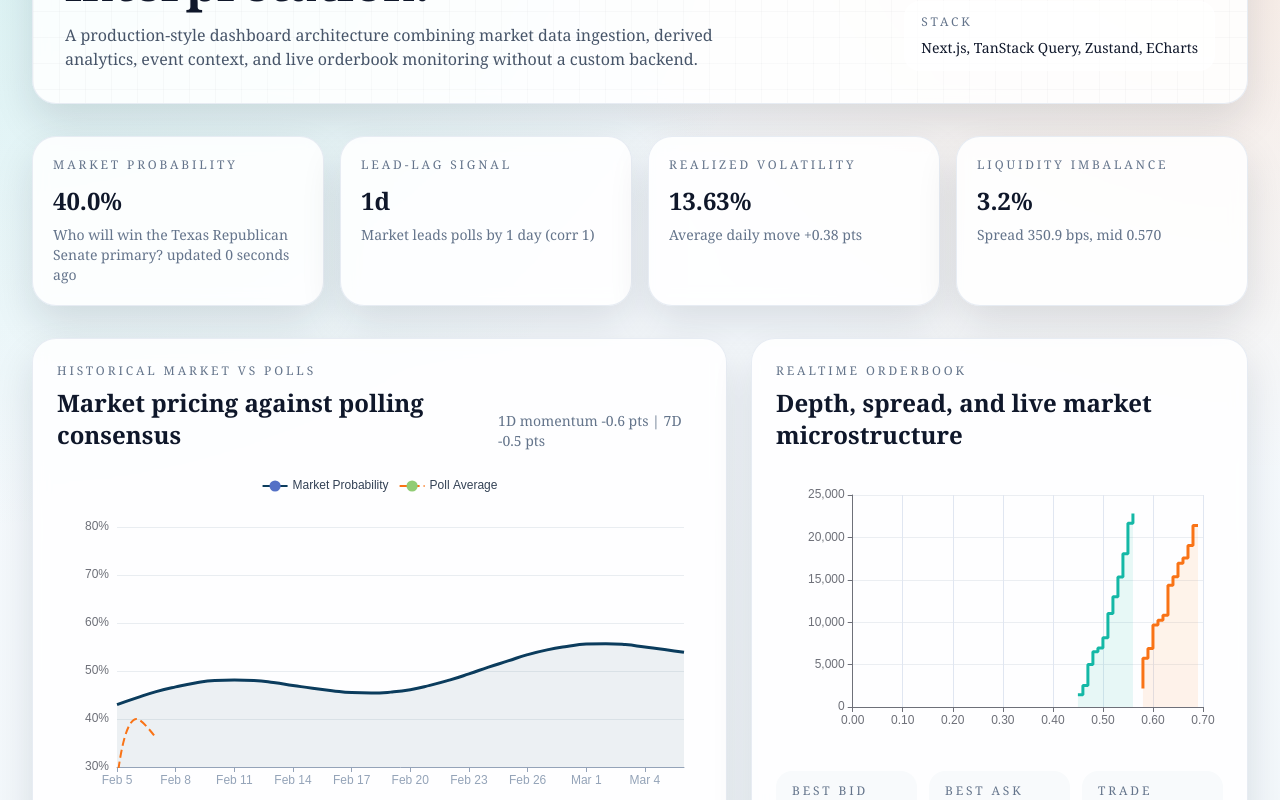
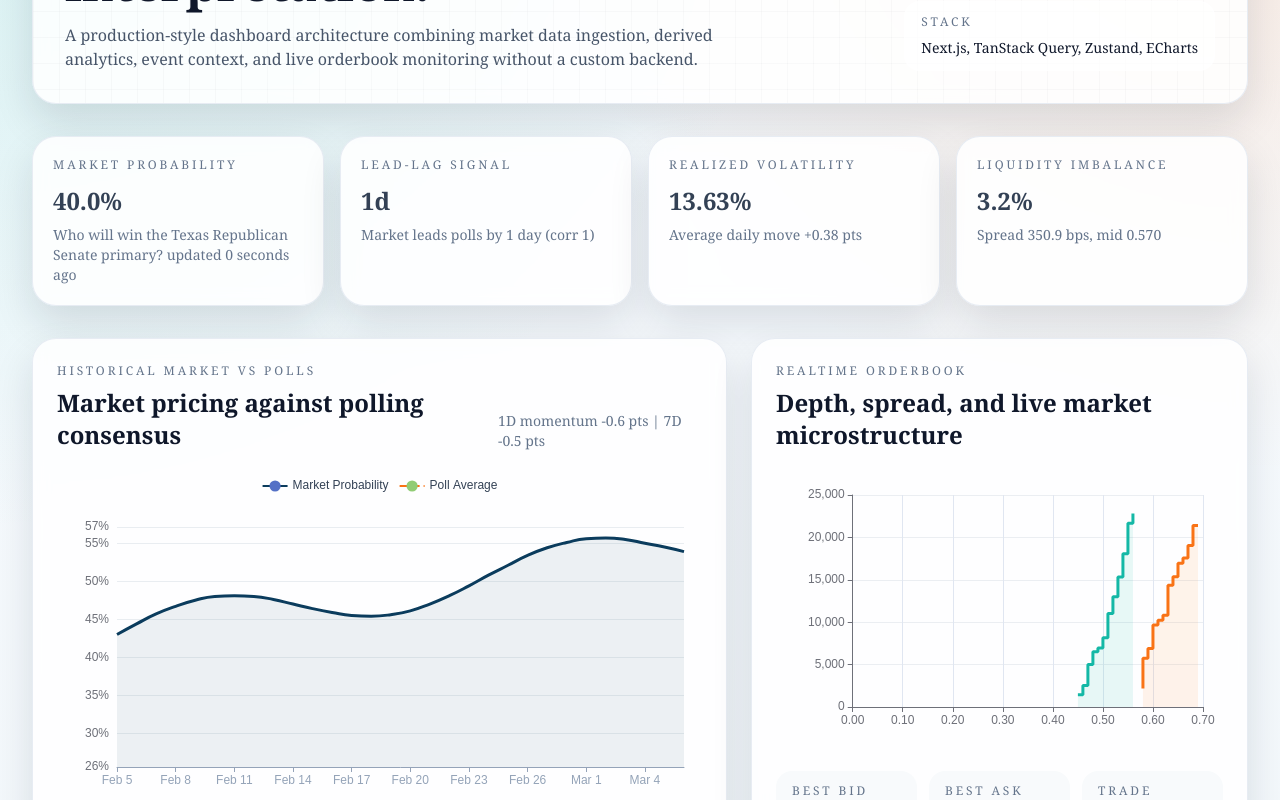
Before and after one commit to Kaiwen0418/Prediction-Market-Intelligence-Dashboard, a Next.js app: page / in a window 1280 px wide. Shown: the part 320-1120 px from the top of the page. Built offline with nearby package versions, Linux system fonts and the light colour scheme; no server answers.

Commit message:
feat: implement theme toggle functionality and enhance styling for light/dark modes

```diff
--- a/src/app/globals.css
+++ b/src/app/globals.css
@@ -4,6 +4,44 @@
 
 :root {
   color-scheme: light;
+  --app-bg:
+    radial-gradient(circle at top left, rgba(20, 184, 166, 0.18), transparent 30%),
+    radial-gradient(circle at top right, rgba(249, 115, 22, 0.16), transparent 28%),
+    linear-gradient(180deg, #f8fbff 0%, #edf4f7 100%);
+  --app-text: #0f172a;
+  --panel-bg: rgba(255, 255, 255, 0.85);
+  --panel-border: rgba(226, 232, 240, 0.8);
+  --panel-shadow: 0 18px 40px rgba(15, 23, 42, 0.12);
+  --muted-1: #64748b;
+  --muted-2: #475569;
+  --muted-3: #334155;
+  --surface-1: #ffffff;
+  --surface-2: #f8fafc;
+  --surface-3: rgba(255, 255, 255, 0.7);
+  --border-1: #e2e8f0;
+  --border-2: #f1f5f9;
+  --grid-color: rgba(15, 23, 42, 0.06);
+}
+
+html[data-theme="dark"] {
+  color-scheme: dark;
+  --app-bg:
+    radial-gradient(circle at top left, rgba(20, 184, 166, 0.16), transparent 28%),
+    radial-gradient(circle at top right, rgba(249, 115, 22, 0.14), transparent 24%),
+    linear-gradient(180deg, #07111f 0%, #0b1727 46%, #0f1c2d 100%);
+  --app-text: #e2e8f0;
+  --panel-bg: rgba(8, 17, 29, 0.82);
+  --panel-border: rgba(71, 85, 105, 0.45);
+  --panel-shadow: 0 22px 48px rgba(2, 6, 23, 0.45);
+  --muted-1: #94a3b8;
+  --muted-2: #cbd5e1;
+  --muted-3: #e2e8f0;
+  --surface-1: #0f172a;
+  --surface-2: #111c30;
+  --surface-3: rgba(15, 23, 42, 0.72);
+  --border-1: #334155;
+  --border-2: #1e293b;
+  --grid-color: rgba(226, 232, 240, 0.08);
 }
 
 * {
@@ -17,12 +55,10 @@ html {
 body {
   margin: 0;
   min-height: 100vh;
-  background:
-    radial-gradient(circle at top left, rgba(20, 184, 166, 0.18), transparent 30%),
-    radial-gradient(circle at top right, rgba(249, 115, 22, 0.16), transparent 28%),
-    linear-gradient(180deg, #f8fbff 0%, #edf4f7 100%);
-  color: #0f172a;
+  background: var(--app-bg);
+  color: var(--app-text);
   font-family: Georgia, "Times New Roman", serif;
+  transition: background 180ms ease, color 180ms ease;
 }
 
 a {
@@ -31,13 +67,70 @@ a {
 }
 
 .panel {
-  @apply rounded-3xl border border-slate-200/80 bg-white/85 shadow-panel backdrop-blur;
+  @apply rounded-3xl backdrop-blur;
+  border: 1px solid var(--panel-border);
+  background: var(--panel-bg);
+  box-shadow: var(--panel-shadow);
 }
 
 .metric-label {
-  @apply text-xs uppercase tracking-[0.24em] text-slate-500;
+  @apply text-xs uppercase tracking-[0.24em];
+  color: var(--muted-1);
 }
 
 .metric-value {
-  @apply text-2xl font-semibold text-slate-900;
+  @apply text-2xl font-semibold;
+  color: var(--muted-3);
 }
+
+[data-theme="dark"] .text-slate-900,
+[data-theme="dark"] .text-ink {
+  color: #e2e8f0 !important;
+}
+
+[data-theme="dark"] .text-slate-800 {
+  color: #dbe4f0 !important;
+}
+
+[data-theme="dark"] .text-slate-700,
+[data-theme="dark"] .text-slate-600 {
+  color: #cbd5e1 !important;
+}
+
+[data-theme="dark"] .text-slate-500 {
+  color: #94a3b8 !important;
+}
+
+[data-theme="dark"] .bg-white,
+[data-theme="dark"] .bg-white\/85,
+[data-theme="dark"] .bg-white\/70 {
+  background-color: var(--surface-1) !important;
+}
+
+[data-theme="dark"] .bg-slate-50 {
+  background-color: var(--surface-2) !important;
+}
+
+[data-theme="dark"] .border-slate-200,
+[data-theme="dark"] .border-slate-200\/80 {
+  border-color: var(--border-1) !important;
+}
+
+[data-theme="dark"] .border-slate-100,
+[data-theme="dark"] .border-white\/70 {
+  border-color: var(--border-2) !important;
+}
+
+[data-theme="dark"] .hover\:border-slate-300:hover {
+  border-color: #475569 !important;
+}
+
+[data-theme="dark"] .hover\:text-slate-900:hover {
+  color: #f8fafc !important;
+}
+
+[data-theme="dark"] .bg-dashboard-grid {
+  background-image:
+    linear-gradient(var(--grid-color) 1px, transparent 1px),
+    linear-gradient(90deg, var(--grid-color) 1px, transparent 1px) !important;
+}
--- a/src/app/layout.tsx
+++ b/src/app/layout.tsx
@@ -8,9 +8,29 @@ export const metadata: Metadata = {
   description: "Frontend-only dashboard for market analytics, orderbook depth, and event-driven intelligence."
 };
 
+const themeInitScript = `
+  (function () {
+    try {
+      var storageKey = "pm-intelligence-theme";
+      var savedTheme = window.localStorage.getItem(storageKey);
+      var theme = savedTheme === "dark" || savedTheme === "light"
+        ? savedTheme
+        : (window.matchMedia("(prefers-color-scheme: dark)").matches ? "dark" : "light");
+      document.documentElement.dataset.theme = theme;
+      document.documentElement.style.colorScheme = theme;
+    } catch (error) {
+      document.documentElement.dataset.theme = "light";
+      document.documentElement.style.colorScheme = "light";
+    }
+  })();
+`;
+
 export default function RootLayout({ children }: Readonly<{ children: ReactNode }>) {
   return (
-    <html lang="en">
+    <html lang="en" suppressHydrationWarning>
+      <head>
+        <script dangerouslySetInnerHTML={{ __html: themeInitScript }} />
+      </head>
       <body>
         <Providers>{children}</Providers>
       </body>
--- a/src/app/providers.tsx
+++ b/src/app/providers.tsx
@@ -2,6 +2,7 @@
 
 import { QueryClient, QueryClientProvider } from "@tanstack/react-query";
 import { ReactNode, useState } from "react";
+import { ThemeProvider } from "@/components/theme/ThemeProvider";
 
 type ProvidersProps = {
   children: ReactNode;
@@ -21,5 +22,9 @@ export function Providers({ children }: ProvidersProps) {
       })
   );
 
-  return <QueryClientProvider client={queryClient}>{children}</QueryClientProvider>;
+  return (
+    <QueryClientProvider client={queryClient}>
+      <ThemeProvider>{children}</ThemeProvider>
+    </QueryClientProvider>
+  );
 }
--- a/src/components/charts/MarketPollChart.tsx
+++ b/src/components/charts/MarketPollChart.tsx
@@ -1,6 +1,7 @@
 "use client";
 
 import type { EChartsOption } from "echarts";
+import { addDays, format, parseISO } from "date-fns";
 import type { TimePoint } from "@/types/market";
 import type { PollPoint } from "@/types/poll";
 import { formatTimestamp } from "@/utils/time";
@@ -11,7 +12,53 @@ type MarketPollChartProps = {
   pollSeries: PollPoint[];
 };
 
+function toDateKey(timestamp: string) {
+  return format(parseISO(timestamp), "yyyy-MM-dd");
+}
+
+function buildDayRange(start: string, end: string) {
+  const days: string[] = [];
+  let cursor = parseISO(`${start}T00:00:00.000Z`);
+  const lastDay = parseISO(`${end}T00:00:00.000Z`);
+
+  while (cursor <= lastDay) {
+    days.push(format(cursor, "yyyy-MM-dd"));
+    cursor = addDays(cursor, 1);
+  }
+
+  return days;
+}
+
 export function MarketPollChart({ marketSeries, pollSeries }: MarketPollChartProps) {
+  const normalizedMarketByDay = new Map<string, number>();
+  for (const point of marketSeries) {
+    normalizedMarketByDay.set(toDateKey(point.timestamp), point.value);
+  }
+
+  const normalizedPollByDay = new Map<string, number>();
+  for (const point of pollSeries) {
+    normalizedPollByDay.set(toDateKey(point.timestamp), point.pollAverage);
+  }
+
+  const allTimestamps = Array.from(
+    new Set([
+      ...Array.from(normalizedMarketByDay.keys()),
+      ...Array.from(normalizedPollByDay.keys())
+    ])
+  ).sort((left, right) => left.localeCompare(right));
+  const timeline =
+    allTimestamps.length > 1 ? buildDayRange(allTimestamps[0], allTimestamps.at(-1) ?? allTimestamps[0]) : allTimestamps;
+  const marketData = timeline.map((timestamp) => normalizedMarketByDay.get(timestamp) ?? null);
+  const pollData = timeline.map((timestamp) => normalizedPollByDay.get(timestamp) ?? null);
+  const numericValues = [...marketData, ...pollData].filter((value): value is number => typeof value === "number");
+  const rawMin = numericValues.length ? Math.min(...numericValues) : 0;
+  const rawMax = numericValues.length ? Math.max(...numericValues) : 1;
+  const spread = rawMax - rawMin;
+  const padding = Math.max(spread * 0.05, 0.01);
+  const yAxisMin = Math.max(0, rawMin - padding);
+  const yAxisMax = Math.min(1, rawMax + padding);
+  const chartKey = `${timeline[0] ?? "empty"}:${timeline.at(-1) ?? "empty"}:${marketSeries.length}:${pollSeries.length}:${yAxisMin}:${yAxisMax}`;
+
   const option: EChartsOption = {
     tooltip: {
       trigger: "axis",
@@ -31,13 +78,13 @@ export function MarketPollChart({ marketSeries, pollSeries }: MarketPollChartPro
     xAxis: {
       type: "category",
       boundaryGap: false,
-      data: marketSeries.map((point) => formatTimestamp(point.timestamp, "MMM d")),
+      data: timeline.map((timestamp) => formatTimestamp(`${timestamp}T00:00:00.000Z`, "MMM d")),
       axisLine: { lineStyle: { color: "#94a3b8" } }
     },
     yAxis: {
       type: "value",
-      min: 0.3,
-      max: 0.8,
+      min: yAxisMin,
+      max: yAxisMax,
       axisLabel: {
         formatter: (value: number) => `${Math.round(value * 100)}%`
       },
@@ -51,7 +98,8 @@ export function MarketPollChart({ marketSeries, pollSeries }: MarketPollChartPro
         symbol: "none",
         lineStyle: { width: 3, color: "#0b3c5d" },
         areaStyle: { color: "rgba(11, 60, 93, 0.10)" },
-        data: marketSeries.map((point) => point.value)
+        connectNulls: false,
+        data: marketData
       },
       {
         name: "Poll Average",
@@ -59,10 +107,12 @@ export function MarketPollChart({ marketSeries, pollSeries }: MarketPollChartPro
         smooth: true,
         symbol: "none",
         lineStyle: { width: 2, color: "#f97316", type: "dashed" },
-        data: pollSeries.map((point) => point.pollAverage)
+        z: 3,
+        connectNulls: false,
+        data: pollData
       }
     ]
   };
 
-  return <ReactECharts option={option} style={{ height: 340 }} />;
+  return <ReactECharts key={chartKey} option={option} notMerge style={{ height: 340 }} />;
 }
--- a/src/components/navigation/TopNav.tsx
+++ b/src/components/navigation/TopNav.tsx
@@ -1,4 +1,5 @@
 import Link from "next/link";
+import { ThemeToggle } from "@/components/theme/ThemeToggle";
 
 const links = [
   { href: "/", label: "Overview" },
@@ -25,6 +26,7 @@ export function TopNav() {
               {link.label}
             </Link>
           ))}
+          <ThemeToggle />
         </div>
       </div>
     </nav>
--- a/src/components/pages/HistoryPageView.tsx
+++ b/src/components/pages/HistoryPageView.tsx
@@ -9,27 +9,59 @@ import { SourceStatusCard } from "@/components/layout/SourceStatusCard";
 import { TopNav } from "@/components/navigation/TopNav";
 import { useSourceDiagnostics } from "@/hooks/useSourceDiagnostics";
 import { getLiveHistoryCases } from "@/services/history/liveHistory";
+import supportDataset from "@/../public/data/state-party-support-2024.json";
 import { researchCases, researchDataSources } from "@/services/history/researchStatic";
 
+type Party = "Democrat" | "Republican";
+
+function buildPollSeries(state: string, party: Party) {
+  const stateData = supportDataset.states.find((entry) => entry.state === state);
+  if (!stateData) return [];
+
+  return stateData.series.flatMap((point) => {
+    const support = party === "Republican" ? point.republican : point.democrat;
+    if (typeof support !== "number") {
+      return [];
+    }
+
+    return {
+      timestamp: new Date(point.date).toISOString(),
+      pollAverage: support,
+      sampleSize: 0,
+      source: "FiveThirtyEight cleaned public dataset",
+      sourceUrl:
+        "https://github.com/fivethirtyeight/data/blob/master/polls/2024-averages/presidential_general_averages_2024-09-12_uncorrected.csv",
+      fieldDateLabel: point.date,
+      methodology: "Local cleaned public resource from 538 daily averages",
+      candidate: party
+    };
+  });
+}
+
 export function HistoryPageView() {
-  const [party, setParty] = useState<"Democrat" | "Republican">("Republican");
+  const [party, setParty] = useState<Party>("Republican");
   const liveHistoryQuery = useQuery({
     queryKey: ["history-live-cases", party],
     queryFn: () => getLiveHistoryCases(party)
   });
   const sourceDiagnostics = useSourceDiagnostics();
 
-  const cases = liveHistoryQuery.data?.length ? liveHistoryQuery.data : researchCases;
-  const [activeState, setActiveState] = useState(cases[0].state);
-  const activeCase = cases.find((item) => item.state === activeState) ?? cases[0];
+  const availableStates = ["Arizona", "Georgia", "Michigan", "Pennsylvania", "Wisconsin"];
+  const [activeState, setActiveState] = useState(availableStates[0]);
+  const liveCase = liveHistoryQuery.data?.find((item) => item.state === activeState) ?? null;
+  const researchCase = researchCases.find((item) => item.state === activeState) ?? researchCases[0];
+  const pollSeries = buildPollSeries(activeState, party);
+  const activeCase = liveCase
+    ? { ...liveCase, pollSeries }
+    : { ...researchCase, pollSeries, summary: `${party} polling shown from cleaned public dataset; market series is fallback research data.` };
   const pollingSources = Array.from(new Map(activeCase.pollSeries.map((point) => [point.source, point])).values());
-  const usingLiveCases = Boolean(liveHistoryQuery.data?.length);
+  const usingLiveCases = Boolean(liveCase);
 
   useEffect(() => {
-    if (!cases.some((item) => item.state === activeState)) {
-      setActiveState(cases[0].state);
+    if (!availableStates.includes(activeState)) {
+      setActiveState(availableStates[0]);
     }
-  }, [activeState, cases]);
+  }, [activeState]);
 
   if (liveHistoryQuery.isLoading && !liveHistoryQuery.data) {
     return <LoadingState label="Loading FiveThirtyEight polling averages and matching Polymarket state market histories..." />;
@@ -78,22 +110,6 @@ export function HistoryPageView() {
             ? `Live source mode: public cleaned 538 dataset + Polymarket historical prices (${party})`
             : "Fallback mode: research-inspired static series"}
         </p>
-        <div className="mt-4 flex gap-3">
-          {(["Republican", "Democrat"] as const).map((option) => (
-            <button
-              key={option}
-              type="button"
-              onClick={() => setParty(option)}
-              className={`rounded-full border px-4 py-2 text-sm font-medium transition ${
-                option === party
-                  ? "border-slate-900 bg-slate-900 text-white"
-                  : "border-slate-200 bg-white text-slate-700 hover:border-slate-300"
-              }`}
-            >
-              {option}
-            </button>
-          ))}
-        </div>
         <div className="mt-5 grid gap-3 md:grid-cols-2 xl:grid-cols-5">
           {["Arizona", "Georgia", "Michigan", "Pennsylvania", "Wisconsin"].map((state) => (
             <SourceStatusCard
@@ -106,18 +122,18 @@ export function HistoryPageView() {
       </section>
 
       <section className="flex flex-wrap gap-3">
-        {cases.map((item) => (
+        {availableStates.map((state) => (
           <button
-            key={item.state}
+            key={state}
             type="button"
-            onClick={() => setActiveState(item.state)}
+            onClick={() => setActiveState(state)}
             className={`rounded-full border px-4 py-2 text-sm font-medium transition ${
-              item.state === activeCase.state
+              state === activeState
                 ? "border-slate-900 bg-slate-900 text-white"
                 : "border-slate-200 bg-white text-slate-700 hover:border-slate-300"
             }`}
           >
-            {item.state}
+            {state}
           </button>
         ))}
       </section>
@@ -148,6 +164,22 @@ export function HistoryPageView() {
       <section className="panel px-6 py-6">
         <p className="metric-label">Time Series</p>
         <h2 className="mt-2 text-2xl font-semibold text-slate-900">{activeCase.state}: {party} support against PM contract path</h2>
+        <div className="mt-4 flex flex-wrap gap-3">
+          {(["Republican", "Democrat"] as const).map((option) => (
+            <button
+              key={option}
+              type="button"
+              onClick={() => setParty(option)}
+              className={`rounded-full border px-4 py-2 text-sm font-medium transition ${
+                option === party
+                  ? "border-slate-900 bg-slate-900 text-white"
+                  : "border-slate-200 bg-white text-slate-700 hover:border-slate-300"
+              }`}
+            >
+              {option}
+            </button>
+          ))}
+        </div>
         <div className="mt-4 flex flex-wrap gap-3 text-sm text-slate-600">
           {pollingSources.map((point) => (
             <a
--- /dev/null
+++ b/src/components/theme/ThemeProvider.tsx
@@ -0,0 +1,60 @@
+"use client";
+
+import { createContext, type ReactNode, useContext, useEffect, useMemo, useState } from "react";
+
+type Theme = "light" | "dark";
+
+type ThemeContextValue = {
+  theme: Theme;
+  toggleTheme: () => void;
+};
+
+const ThemeContext = createContext<ThemeContextValue | null>(null);
+
+const STORAGE_KEY = "pm-intelligence-theme";
+
+function applyTheme(theme: Theme) {
+  document.documentElement.dataset.theme = theme;
+  document.documentElement.style.colorScheme = theme;
+}
+
+export function ThemeProvider({ children }: { children: ReactNode }) {
+  const [theme, setTheme] = useState<Theme>("light");
+
+  useEffect(() => {
+    const savedTheme = window.localStorage.getItem(STORAGE_KEY);
+    const initialTheme =
+      savedTheme === "dark" || savedTheme === "light"
+        ? savedTheme
+        : window.matchMedia("(prefers-color-scheme: dark)").matches
+          ? "dark"
+          : "light";
+
+    setTheme(initialTheme);
+    applyTheme(initialTheme);
+  }, []);
+
+  useEffect(() => {
+    applyTheme(theme);
+    window.localStorage.setItem(STORAGE_KEY, theme);
+  }, [theme]);
+
+  const value = useMemo(
+    () => ({
+      theme,
+      toggleTheme: () => setTheme((current) => (current === "light" ? "dark" : "light"))
+    }),
+    [theme]
+  );
+
+  return <ThemeContext.Provider value={value}>{children}</ThemeContext.Provider>;
+}
+
+export function useTheme() {
+  const context = useContext(ThemeContext);
+  if (!context) {
+    throw new Error("useTheme must be used within ThemeProvider");
+  }
+
+  return context;
+}
--- a/src/services/history/liveHistory.ts
+++ b/src/services/history/liveHistory.ts
@@ -15,8 +15,8 @@ type StatePartySupportDataset = {
     state: string;
     series: Array<{
       date: string;
-      democrat: number;
-      republican: number;
+      democrat?: number;
+      republican?: number;
     }>;
   }>;
 };
@@ -77,9 +77,15 @@ function normalizePollJson(
   const stateData = dataset.states.find((entry) => entry.state === state);
   if (!stateData) return [];
 
-  return stateData.series.map((point) => ({
+  return stateData.series.flatMap((point) => {
+    const support = party === "Republican" ? point.republican : point.democrat;
+    if (typeof support !== "number") {
+      return [];
+    }
+
+    return {
       timestamp: new Date(point.date).toISOString(),
-    pollAverage: party === "Republican" ? point.republican : point.democrat,
+      pollAverage: support,
       sampleSize: 0,
       source: "FiveThirtyEight cleaned public dataset",
       sourceUrl:
@@ -87,7 +93,8 @@ function normalizePollJson(
       fieldDateLabel: point.date,
       methodology: "Local cleaned public resource from 538 daily averages",
       candidate: party
-  }));
+    };
+  });
 }
 
 async function fetchPollDataset() {
```
Also changed, not shown: src/components/theme/ThemeToggle.tsx (added, +19 -0 lines). Lines whose indentation alone changed are shown as unchanged.
